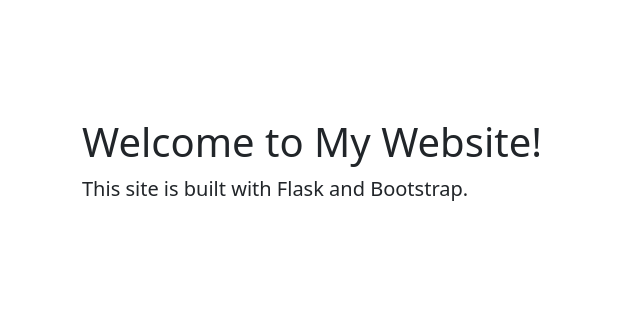
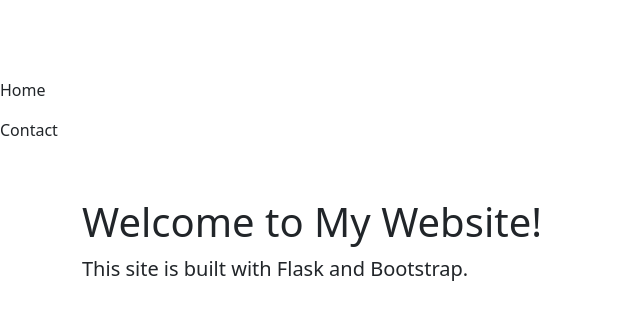
Before and after one commit to TempeHS/2027CT_myFlaskSite_Felix.S, a Flask app: page / in a window 1280 px wide. Shown: the top 320 px of the page, without its empty margins (0-640 px from the left). Run offline with Flask 3, Linux system fonts and the light colour scheme.

Commit message:
feature: add Bootstrap navbar partial with active states

```diff
--- a/templates/partials/nav.html
+++ b/templates/partials/nav.html
@@ -1,2 +1,11 @@
-
 </ul>
+<ul class="navbar-nav ms-auto">
+  <li class="nav-item">
+    <a class="nav-link {% if request.endpoint == 'home' %}active{% endif %}"
+       href="{{ url_for('home') }}">Home</a>
+  </li>
+  <li class="nav-item">
+    <a class="nav-link {% if request.endpoint == 'contact' %}active{% endif %}"
+       href="{{ url_for('contact') }}">Contact</a>
+  </li>
+</ul>
```
